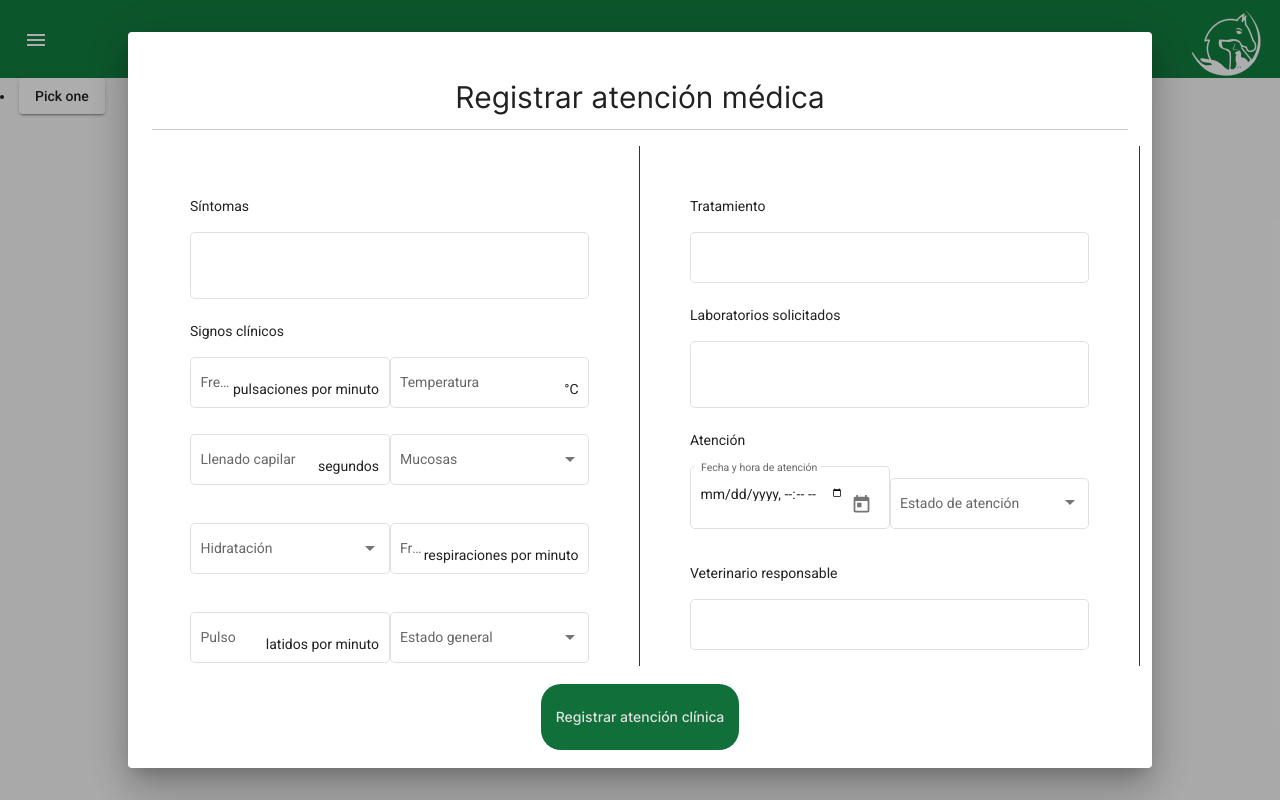
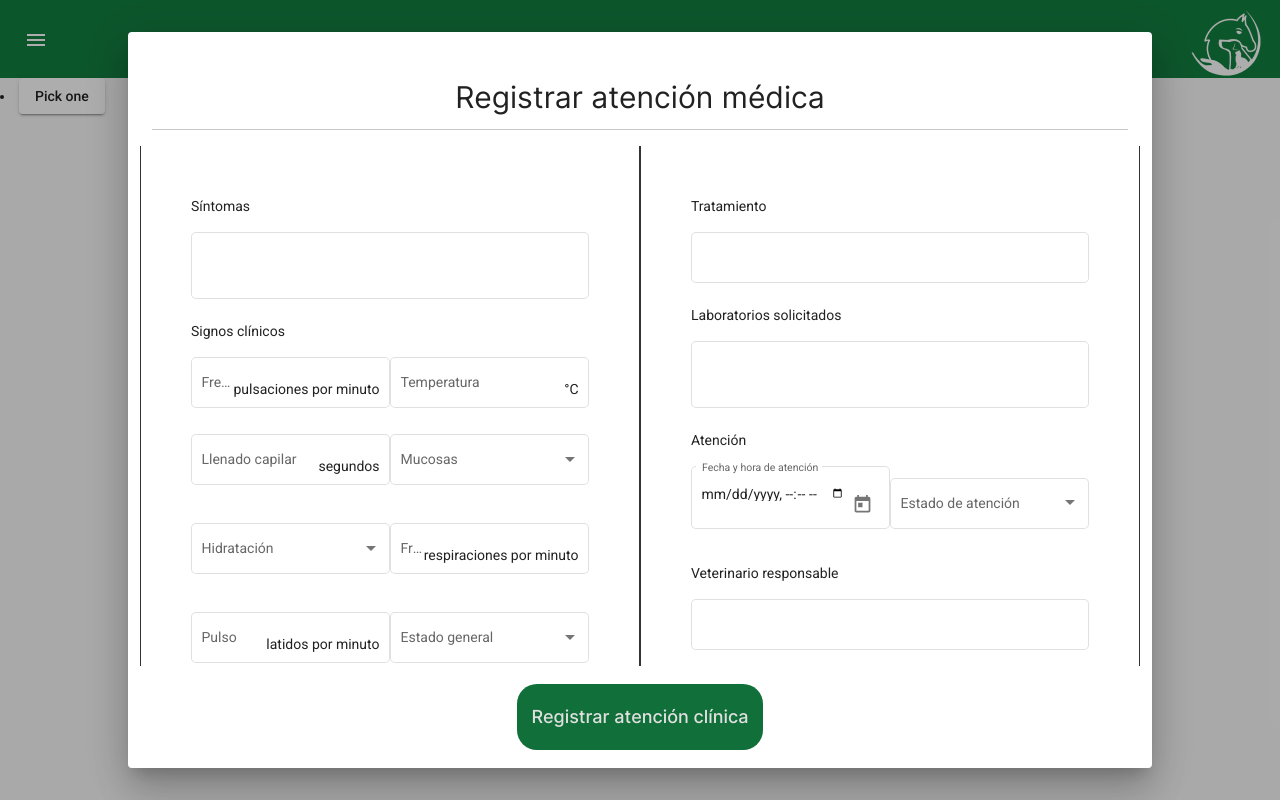
Before and after one commit to Los-ultimos/Los-ultimos, an Angular app: page / in a window 1280 px wide. Both pictures are taken after a click on the button "Pick one". Built offline with nearby package versions, Linux system fonts and the light colour scheme.

Commit message:
creacion del formulario de atenciÃon medica

```diff
--- a/src/app/formanimal/formanimal.component.css
+++ b/src/app/formanimal/formanimal.component.css
@@ -4,6 +4,7 @@
     padding:50px;
     height: max-content;
     border-right: 1px solid #333;
+    border-left: 1px solid #333;
   }
 
   .row:after {
@@ -44,5 +45,6 @@ button{
   border-radius: 20px;
   color: white ;
   font-family: 'Inter';
+  font-size: large;
   margin: 1%;
 }
```
